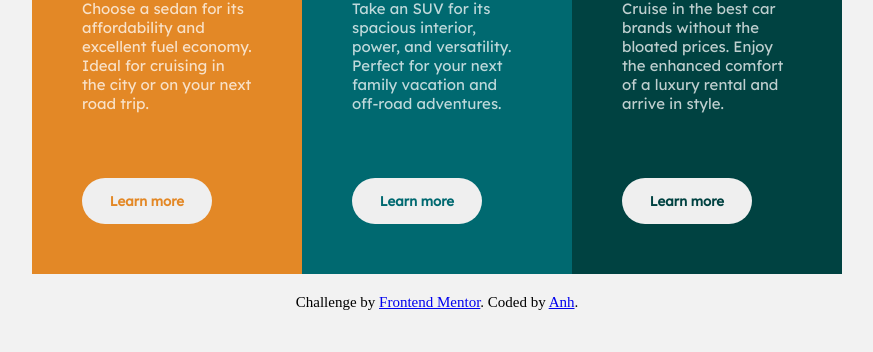
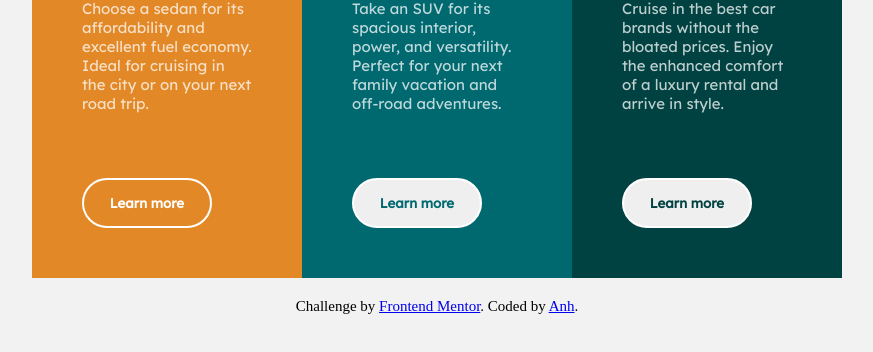
Before and after one commit to ananana3112/3-column-preview-card-component-main, a plain HTML site: page index.html in a window 1280 px wide. In both pictures the pointer is over the button 350 px from the left and 498 px from the top of the page. Shown: the part 298-650 px from the top of the page, without its empty margins (203-1076 px from the left). Drawn offline with Linux system fonts and the light colour scheme.

Commit message:
button hover

```diff
--- a/index.css
+++ b/index.css
@@ -63,7 +63,8 @@ p {
 }
 
 .btn {
-  border-style: none;
+  border-style: solid;
+  border-color: white;
   width: 130px;
   border-radius: 25px;
   font-family: paraFont;
@@ -82,3 +83,10 @@ p {
 #luxury-btn {
   color: hsl(179, 100%, 13%);
 }
+
+.btn:hover {
+  background-color: transparent;
+  border-color: white;
+  cursor: pointer;
+  color: white !important;
+}
```
